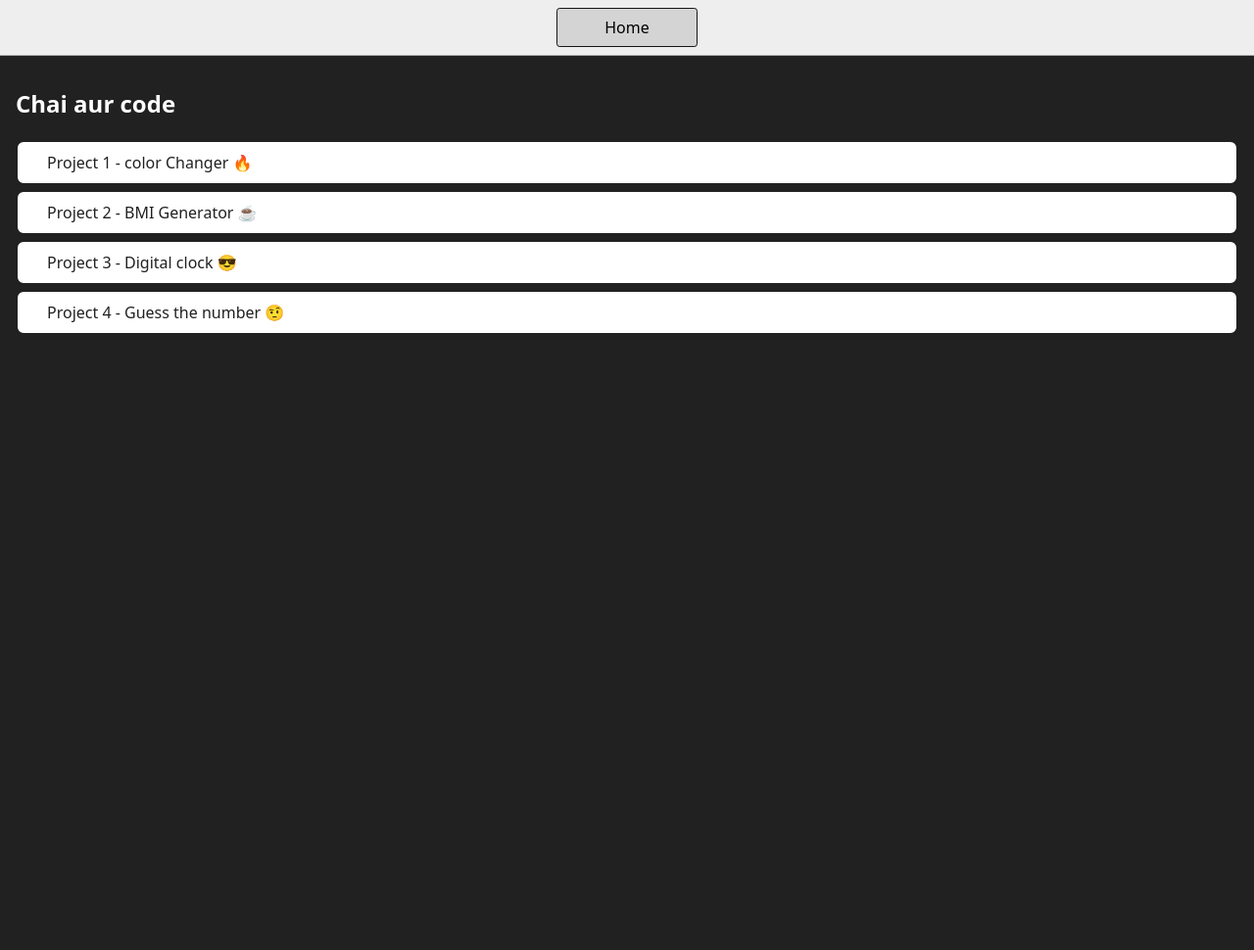
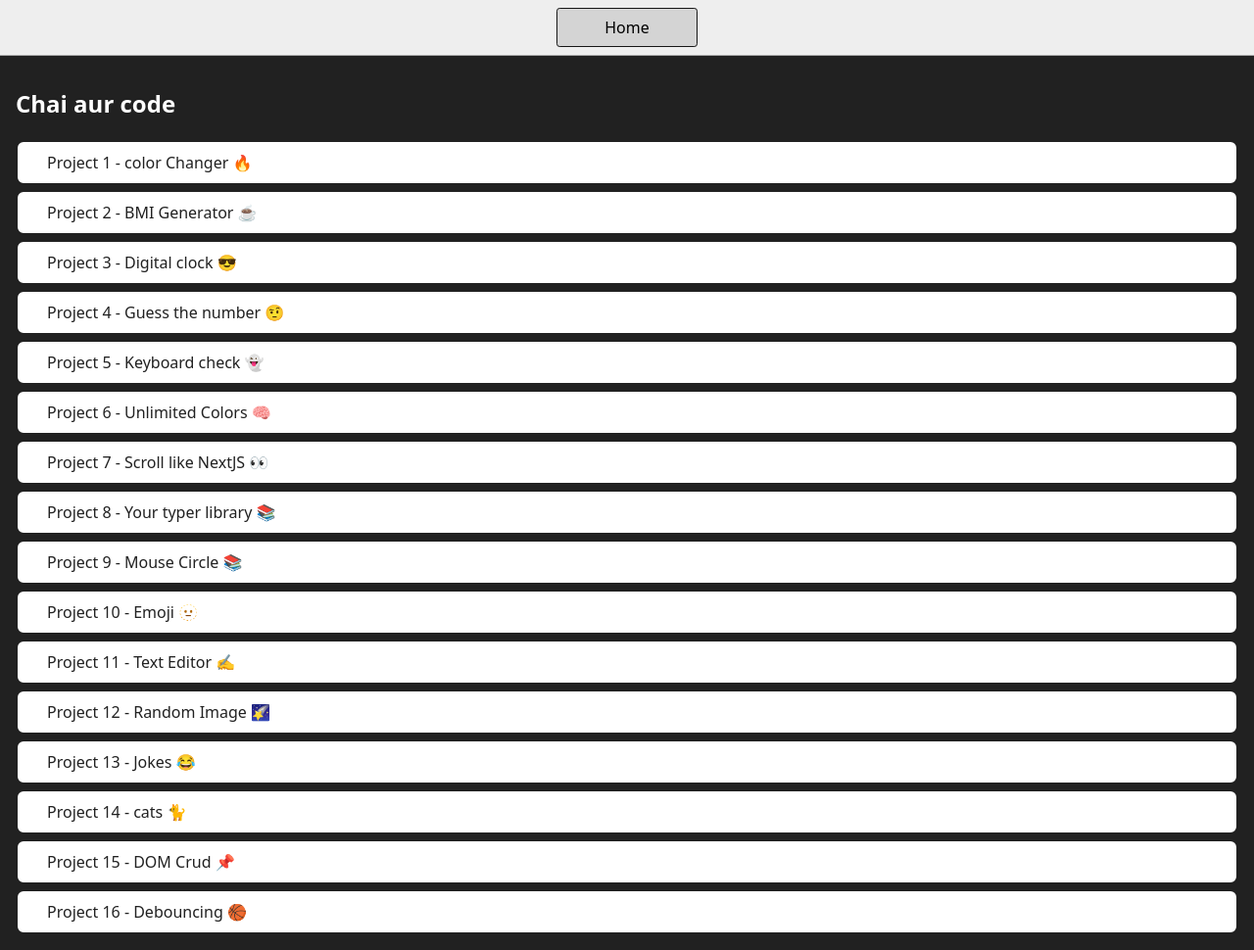
Before and after one commit to asmitsharp/js, a plain HTML site: page Projects/index.html in a window 1280 px wide. Shown: the whole page at 98% size. Before the commit the page ends 800 px from the top, so only its background shows below. Drawn offline with Linux system fonts and the light colour scheme.

Commit message:
project(5)-keyboard-check

```diff
--- a/Projects/index.html
+++ b/Projects/index.html
@@ -27,6 +27,42 @@
         <a class="project-link" href="./4-GuessTheNumber/index.html"
           >Project 4 - Guess the number 🤨</a
         >
+        <a class="project-link" href="./5-keyboard/index.html"
+          >Project 5 - Keyboard check 👻</a
+        >
+        <a class="project-link" href="./6-unlimitedColors/index.html"
+          >Project 6 - Unlimited Colors 🧠
+        </a>
+        <a class="project-link" href="./7-scroll/index.html"
+          >Project 7 - Scroll like NextJS 👀</a
+        >
+        <a class="project-link" href="./8-typer/index.html"
+          >Project 8 - Your typer library 📚
+        </a>
+        <a class="project-link" href="./9-mouseCircle/index.html"
+          >Project 9 - Mouse Circle 📚
+        </a>
+        <a class="project-link" href="./10-emoji/index.html"
+          >Project 10 - Emoji 🫥
+        </a>
+        <a class="project-link" href="./11-textEditor/index.html"
+          >Project 11 - Text Editor ✍️
+        </a>
+        <a class="project-link" href="./12-randomImage/index.html"
+          >Project 12 - Random Image 🌠
+        </a>
+        <a class="project-link" href="./13-jokes/index.html"
+          >Project 13 - Jokes 😂
+        </a>
+        <a class="project-link" href="./14-cats/index.html"
+          >Project 14 - cats 🐈
+        </a>
+        <a class="project-link" href="./15-crudDom/index.html"
+          >Project 15 - DOM Crud 📌
+        </a>
+        <a class="project-link" href="./16-debounce/index.html"
+          >Project 16 - Debouncing 🏀
+        </a>
       </div>
     </main>
   </body>
```
Also changed, not shown: Projects/5-keyboard/index.html (added, +44 -0 lines), Projects/5-keyboard/script.js (added, +18 -0 lines).
